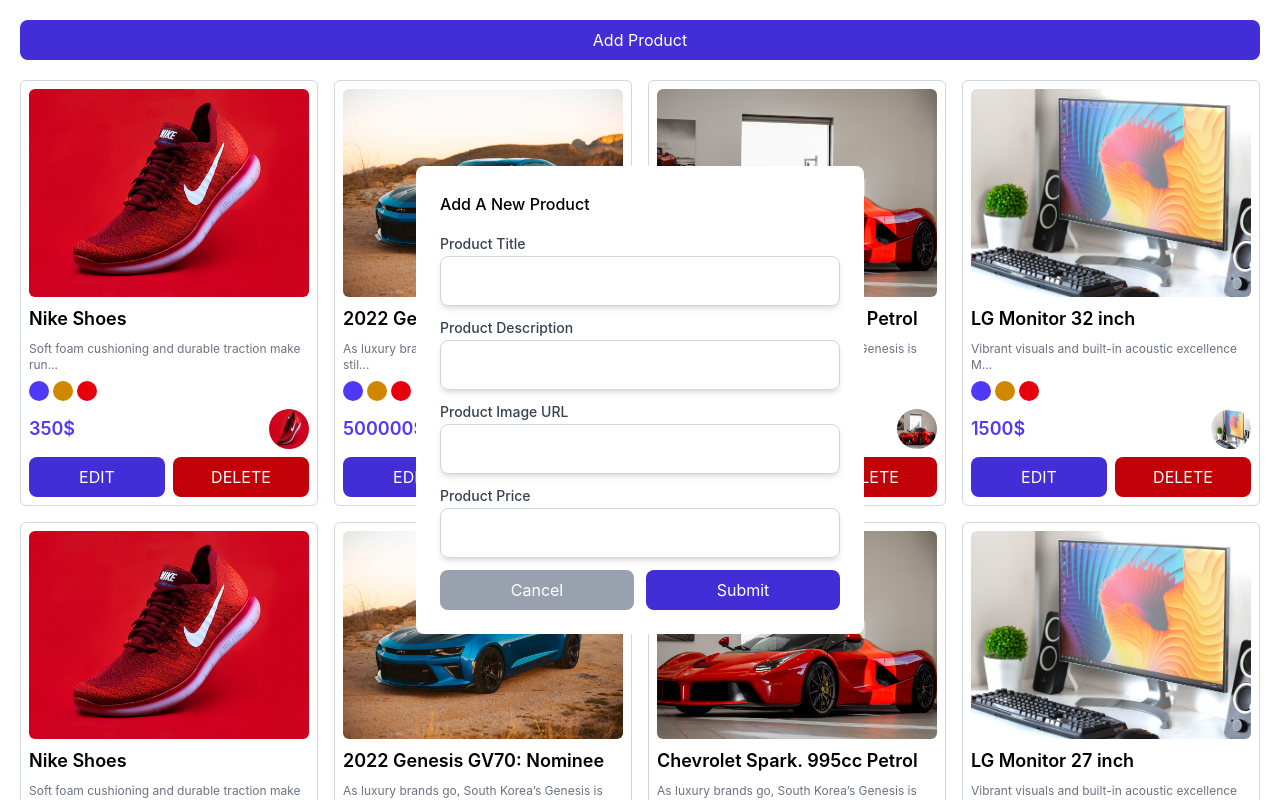
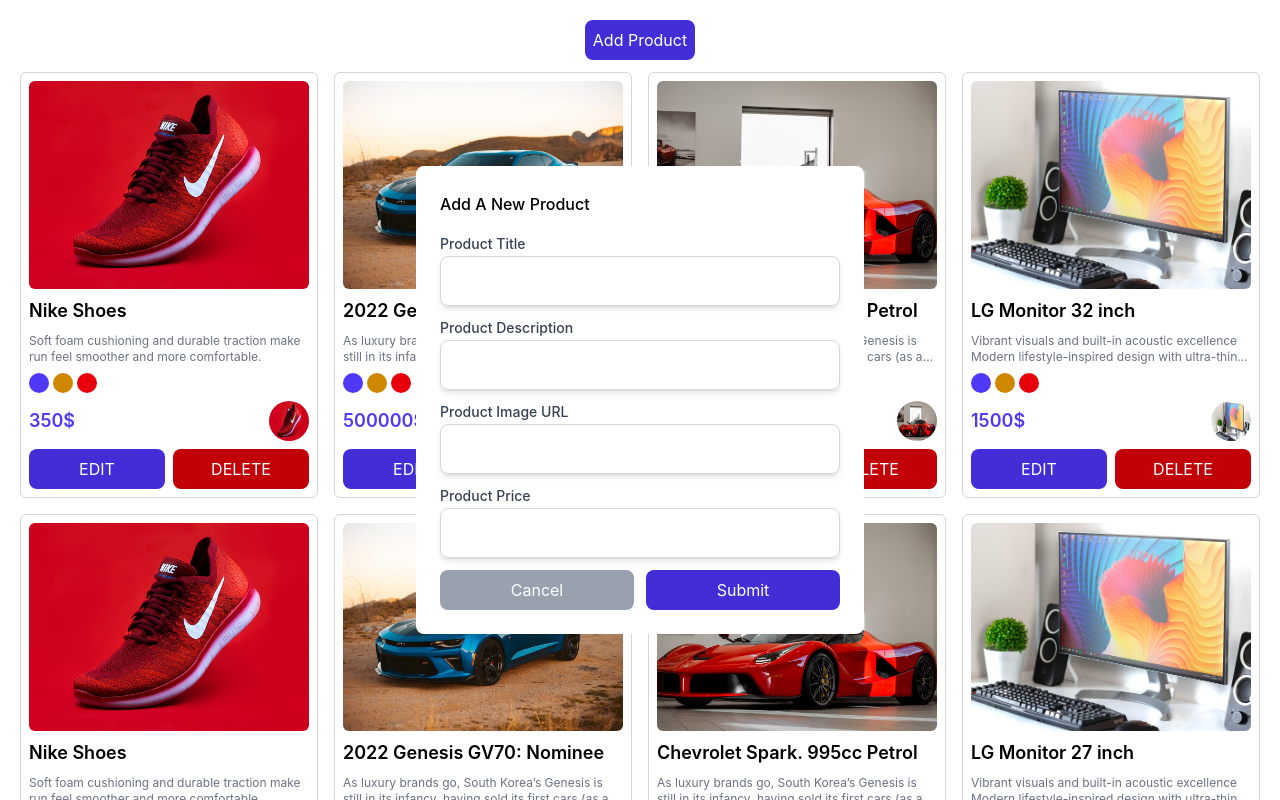
Before and after one commit to alhinawi/product-builder-dashboard, a React (Vite) app: page / in a window 1280 px wide. Both pictures are taken after a click on the button "Add Product". Shown: the top 800 px of the page. Built offline with nearby package versions, Linux system fonts and the light colour scheme.

Commit message:
feat: Implement product validation and error handling in form submission

```diff
--- a/src/App.tsx
+++ b/src/App.tsx
@@ -3,9 +3,11 @@ import { productList, formInputsList } from "./data";
 import type { IProduct } from "./interfaces";
 import type { ChangeEvent, SubmitEvent } from "react";
 import ProductCard from "./components/ProductCard";
+import ErrorMessage from "./components/ui/ErrorMessage";
 import Input from "./components/ui/Input";
 import Modal from "./components/ui/Modal";
 import Button from "./components/ui/Button";
+import { productValidation } from "./schema";
 
 function App() {
   const defaultProduct: IProduct = {
@@ -23,6 +25,12 @@ function App() {
   /* ------- STATE -------  */
   const [isOpen, setIsOpen] = useState(false);
   const [product, setProduct] = useState<IProduct>(defaultProduct);
+  const [errors, setErrors] = useState({
+    title: "",
+    description: "",
+    imageURL: "",
+    price: "",
+  });
 
 
   /* ------- HANDLER -------  */
@@ -38,17 +46,40 @@ function App() {
       ...prevProduct,
       [name]: value,
     }));
+
+    setErrors(prevErrors => ({
+      ...prevErrors,
+      [name]: "",
+    }));
   };
 
   const onSubmitHandler = (e: SubmitEvent<HTMLFormElement>) => {
     e.preventDefault();
-    console.log("Submitted Product:", product);
+const { title, description, imageURL, price } = product;
+
+    const errors = productValidation({ title, description, imageURL, price });
+    console.log(errors);
+
+    const hasErrors = Object.values(errors).some((error) => error !== "");
+    console.log(hasErrors);
+
+    if (!hasErrors) {
+      console.log("Form submitted successfully!");
+      setProduct(defaultProduct);
+      close();
+    } else {
+      setErrors(errors);
+      console.log("Form has errors. Please fix them before submitting.");
+    }
+
   }
 
   const onCancelHandler = () => {
     setProduct(defaultProduct);
     close();
   }
+
+
   /* ------- RENDER -------  */
 
   const renderProductList = productList.map((product) => (
@@ -56,8 +87,8 @@ function App() {
   ));
 
   const renderFormInputs = formInputsList.map((input) => (
-    <div className="flex flex-col gap-y-0.5" key={input.id}>
-      <label htmlFor={input.id} className="text-sm font-medium text-gray-700">
+    <div className="flex flex-col " key={input.id}>
+      <label htmlFor={input.id} className="mb-0.5 text-sm font-medium text-gray-700">
         {input.label}
       </label>
       <Input
@@ -67,13 +98,14 @@ function App() {
         value={product[input.name]}
         onChange={onChangeHandler}
       />
+      <ErrorMessage msg={errors[input.name]} />
     </div>
   ));
 
   return (
     <main className="container mx-auto p-5">
       <Button
-        className="bg-indigo-700  hover:bg-indigo-800 mb-5"
+        className="bg-indigo-700 hover:bg-indigo-800 mb-3 mx-auto block" width="w-fit"
         onClick={open}
       >
         Add Product
--- a/src/components/ProductCard.tsx
+++ b/src/components/ProductCard.tsx
@@ -1,7 +1,6 @@
 import Button from "./ui/Button";
 import Image from "./Image";
 import type { IProduct } from "../interfaces";
-import { txtSlicer } from "../utils/functions";
 
 interface Props {
   product?: IProduct;
@@ -18,9 +17,9 @@ const ProductCard = ({ product }: Props) => {
         altText={title}
         className="rounded-md  h-52 lg:object-cover"
       />
-      <h3 className=" text-lg font-semibold">{title}</h3>
-      <p className="text-xs text-gray-500 wrap-break-word">
-        {txtSlicer(description, 50)}
+      <h3 className=" text-lg font-semibold line-clamp-1">{title}</h3>
+      <p className="text-xs text-gray-500 wrap-break-word line-clamp-2">
+        {description}
       </p>
       <div className="flex items-center gap-x-1">
         <span className="w-5 h-5 bg-indigo-600 rounded-full cursor-pointer" />
@@ -35,7 +34,7 @@ const ProductCard = ({ product }: Props) => {
           className="w-10 h-10 rounded-full object-bottom cursor-pointer"
         />
       </div>
-      <div className="flex gap-x-2 text-white">
+      <div className="flex gap-x-2 text-white mt-auto items-start">
         <Button
           className="bg-indigo-700   hover:bg-indigo-800"
           onClick={() => {
--- /dev/null
+++ b/src/components/ui/ErrorMessage.tsx
@@ -0,0 +1,11 @@
+interface Props {
+    msg: string;
+}
+
+const ErrorMessage = ({msg}: Props) => {
+    return (
+        msg && <span className="text-xs text-red-500">{msg}</span>
+    )
+}
+
+export default ErrorMessage;
--- a/src/components/ui/Modal.tsx
+++ b/src/components/ui/Modal.tsx
@@ -25,7 +25,7 @@ const Modal = ({ isOpen, closeModal, title, children }: Props) => {
               className="w-full max-w-md rounded-lg bg-white p-6 duration-300 ease-out data-closed:transform-[scale(95%)] data-closed:opacity-0"
             >
               {title && (
-                <DialogTitle className="text-base/7 font-medium ">
+                <DialogTitle className="text-base/7 font-medium">
                   {title}
                 </DialogTitle>
               )}
--- a/src/utils/functions.ts
+++ /dev/null
@@ -1,10 +0,0 @@
-/*
- *   Slices a string to a specified limit and appends an ellipsis if it exceeds the limit.
- *  @param   {String} txt - The string to slice.
- *  @param   {Number} [max = 50] limit - The maximum length of the string.
- *  @returns {String} - The sliced string with an ellipsis if necessary.
- */
-
-export function txtSlicer(txt: string, limit: number = 50): string {
-  return txt.length > limit ? txt.substring(0, limit) + "..." : txt;
-}
```
Also changed, not shown: src/schema/index.ts (renamed from src/validation/index.ts).
